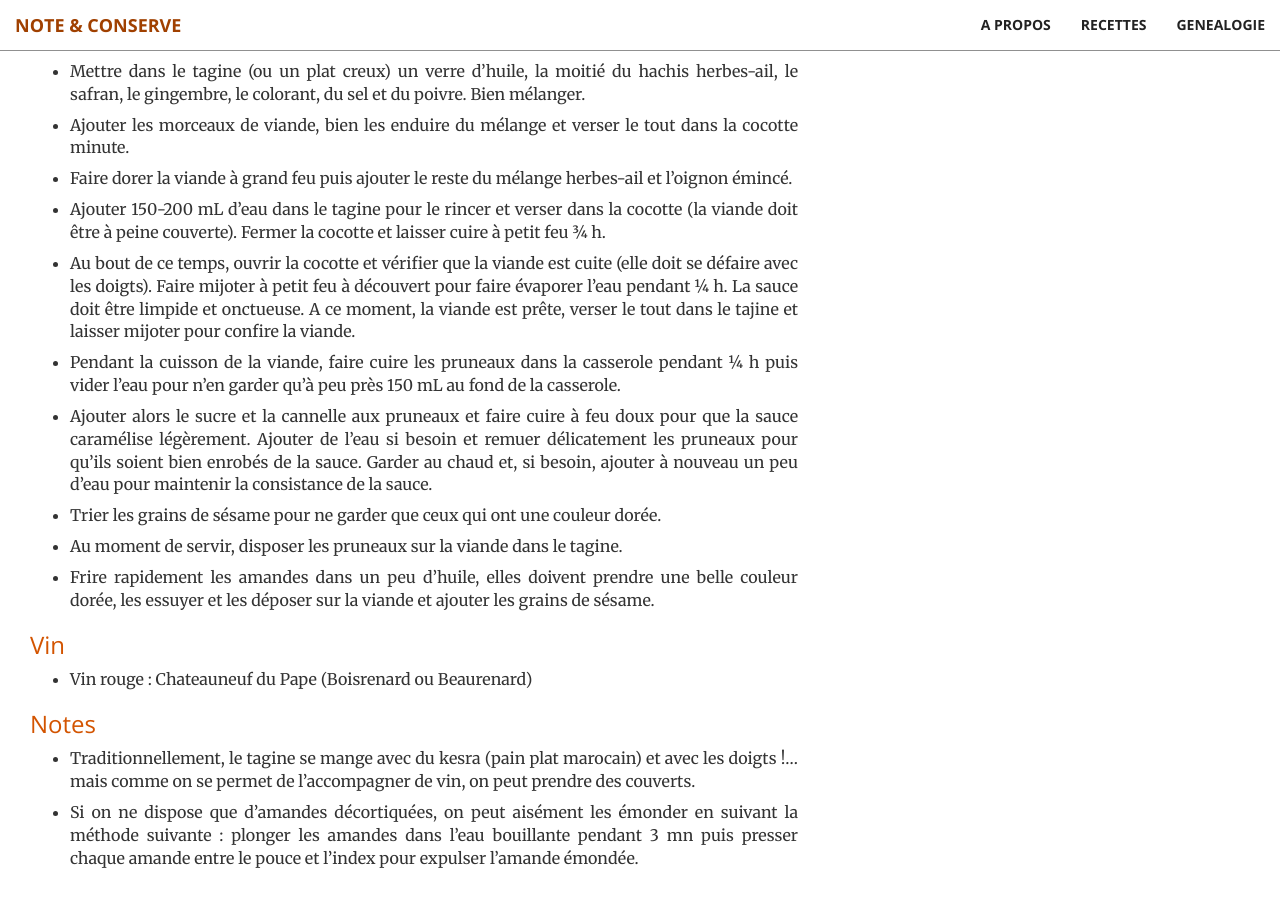
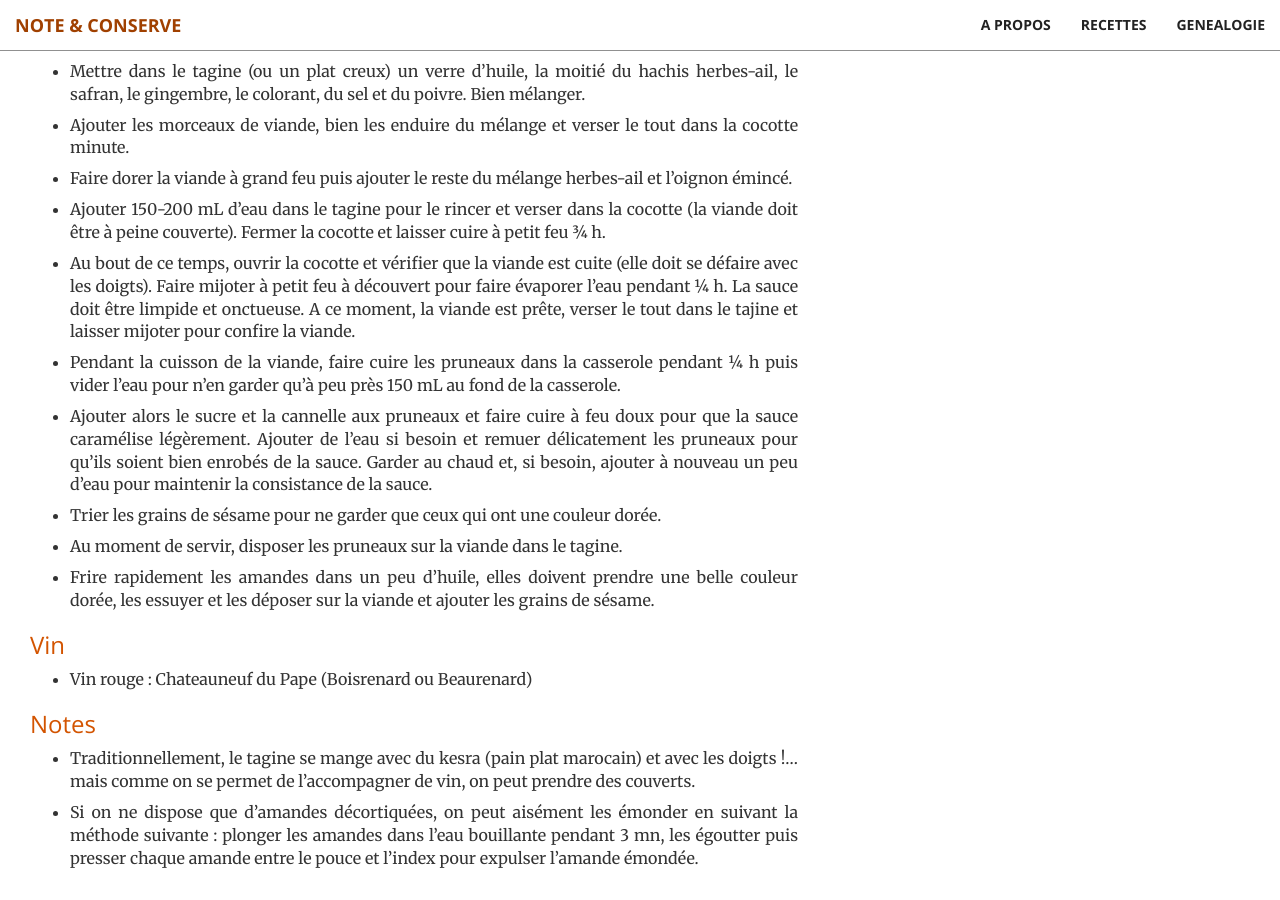
Before and after one commit to brignogan/brignogan.github.io, a Jekyll site: the page built from _posts/2018-06-19-tagine-pruneaux.md, in a window 1280 px wide and 900 px high, scrolled down 1094 px. Built offline with Jekyll 4.4.1, drawn with Linux system fonts in a browser that asks for light colours.

Commit message:
Update 2018-06-19-tagine-pruneaux.md
correction

```diff
--- a/_posts/2018-06-19-tagine-pruneaux.md
+++ b/_posts/2018-06-19-tagine-pruneaux.md
@@ -46,4 +46,4 @@
 
 ### Notes
 * Traditionnellement, le tagine se mange avec du kesra (pain plat marocain) et avec les doigts !… mais comme on se permet de l'accompagner de vin, on peut prendre des couverts.
-* Si on ne dispose que d'amandes décortiquées, on peut aisément les émonder en suivant la méthode suivante : plonger les amandes dans l'eau bouillante pendant 3 mn puis presser chaque amande entre le pouce et l'index pour expulser l'amande émondée.
+* Si on ne dispose que d'amandes décortiquées, on peut aisément les émonder en suivant la méthode suivante : plonger les amandes dans l'eau bouillante pendant 3 mn, les égoutter puis presser chaque amande entre le pouce et l'index pour expulser l'amande émondée.
```
